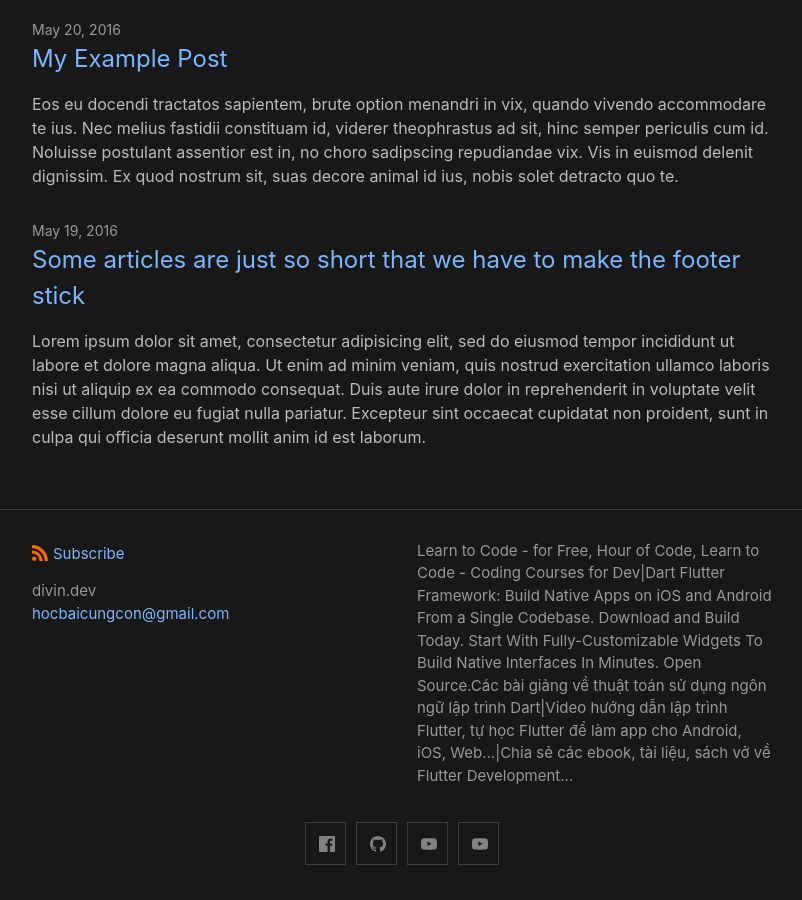
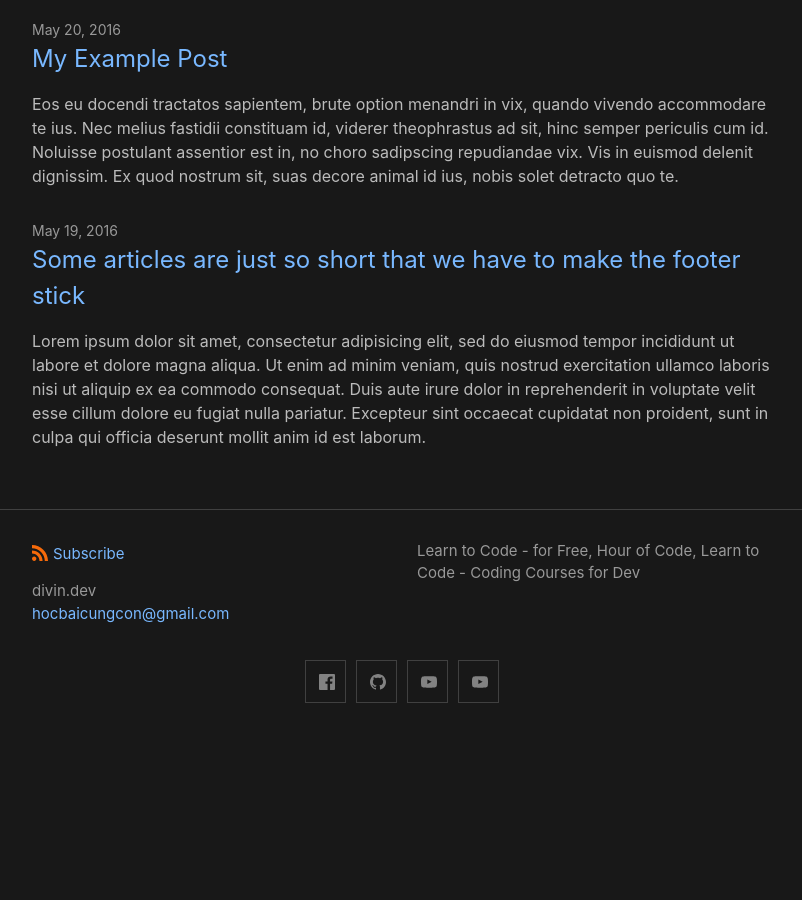
Before and after one commit to hocbaicungcon/dummy, a Jekyll site: the page built from index.md, in a window 1280 px wide and 900 px high, scrolled down 763 px. Shown: the whole window, without its empty margins (238-1040 px from the left). Built offline with Jekyll 4.4.1, drawn with Linux system fonts in a browser that asks for light colours; after the commit the page ends 1501 px from its top, so only the background shows below that; some of the changed text lies outside the part shown.

Commit message:
Update _config.yml

```diff
--- a/_config.yml
+++ b/_config.yml
@@ -1,8 +1,10 @@
-title: DIVIN.DEV - Lập trình Flutter/Dart
+title: DIVIN.DEV
 author:
   name: divin.dev
   email: hocbaicungcon@gmail.com
-description: "Learn to Code - for Free, Hour of Code, Learn to Code - Coding Courses for Dev|Dart Flutter Framework: Build Native Apps on iOS and Android From a Single Codebase. Download and Build Today. Start With Fully-Customizable Widgets To Build Native Interfaces In Minutes. Open Source.Các bài giảng về thuật toán sử dụng ngôn ngữ lập trình Dart|Video hướng dẫn lập trình Flutter, tự học Flutter để làm app cho Android, iOS, Web...|Chia sẻ các ebook, tài liệu, sách vở về Flutter Development..."
+description: "Learn to Code - for Free, Hour of Code, Learn to Code - Coding Courses for Dev"
+
+
 show_excerpts: true # set to true to show excerpts on the homepage
 
 # Minima date format
```
